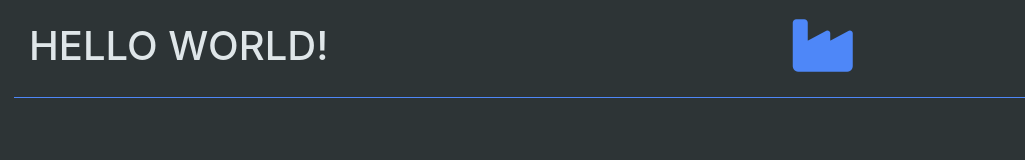
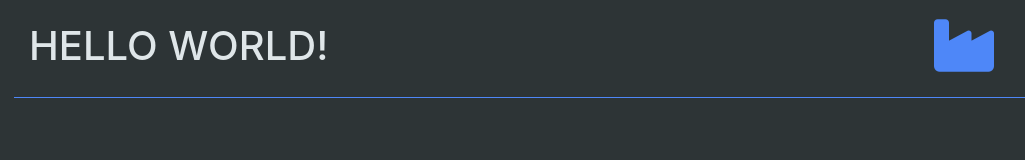
Before and after one commit to colar245/workflowSetup, a website: page src/index.html in a window 1280 px wide. Shown: the whole page, without its empty margins (56-1081 px from the left). Drawn offline with nearby package versions, Linux system fonts and the light colour scheme.

```diff
--- a/src/index.html
+++ b/src/index.html
@@ -14,7 +14,7 @@
 	<div class="container">
 		<div class="row pt-3">
 			<div class="col-8">	<h1 class="light">HELLO WORLD!</h1></div>
-			<div class="col-4">
+			<div class="col-4 a-c">
 				<i class="fa fa-industry icon primary"></i>
 			</div>
 			<hr class="primary">
```
Also changed, not shown: package.json (+6 -3 lines), 1 other file.
